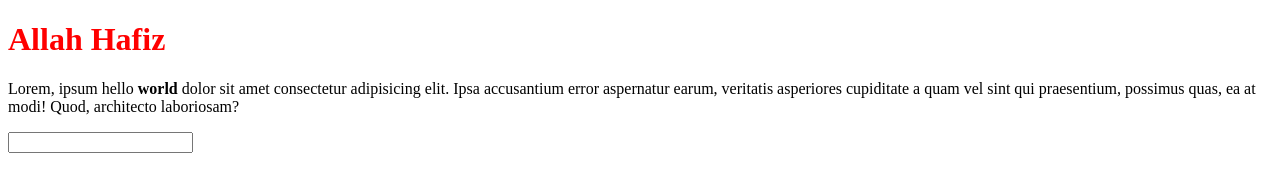
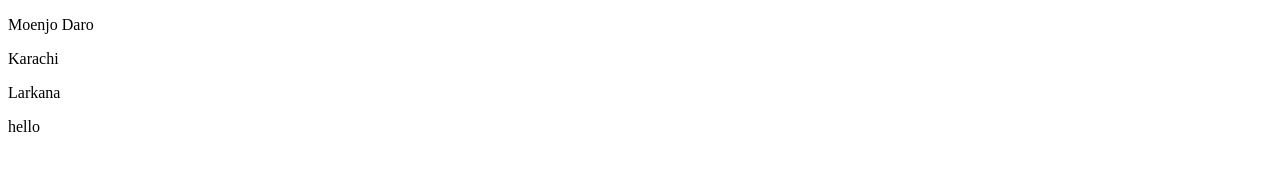
Before and after one commit to haideralishah/Saylani-Batch-9-Section-H, a plain HTML site: page JavaScript/class 16 - DOM Tree and Nodes/index.html in a window 1280 px wide. Drawn offline with Linux system fonts and the light colour scheme.

Commit message:
class code till next sibling and previous siblings and parent node

```diff
--- a/JavaScript/class 16 - DOM Tree and Nodes/index.html
+++ b/JavaScript/class 16 - DOM Tree and Nodes/index.html
@@ -8,12 +8,42 @@
     <title>Events</title>
     <link rel="stylesheet" href="style.css">
 </head>
+
 <body>
-    <h1 class="special">Hello World</h1>
-    <p>Lorem, ipsum <span>hello <b>world</b></span>    dolor sit amet consectetur adipisicing elit. Ipsa accusantium error aspernatur earum, veritatis
+    <!-- <h1 class="special">Hello World</h1>
+    <p>Lorem, ipsum <span>hello <b>world</b></span> dolor sit amet consectetur adipisicing elit. Ipsa accusantium error
+        aspernatur earum, veritatis
         asperiores cupiditate a quam vel sint qui praesentium, possimus quas, ea at modi! Quod, architecto laboriosam?
     </p>
-    <input type="text" name="username" id="username">
+    <div>
+        <p>
+            Lorem ipsum <em>Pakistan</em>
+            dolor, sit amet consectetur adipisicing elit. Quos accusamus omnis ipsam dolore deleniti aperiam
+            ab earum quasi autem doloremque est consectetur et magnam hic, error aspernatur voluptate dolorem quisquam!
+        </p>
+        <ul>
+            <li>A</li>
+            <li>B</li>
+            <li>C</li>
+        </ul>
+    </div>
+
+
+
+    <input type="text" name="username" id="username"> -->
+
+
+
+    <div id="div1">
+        <div id="div2">
+            <p>Chicago</p>
+            <p>Kansas City</p>
+            <p>St. Louis</p>
+        </div>
+        <div class="secondchild">
+            <p>hello</p>
+        </div>
+    </div>
 
 
     <script src="script.js"></script>
--- a/JavaScript/class 16 - DOM Tree and Nodes/script.js
+++ b/JavaScript/class 16 - DOM Tree and Nodes/script.js
@@ -1,8 +1,142 @@
+
+
+
+// var elmentNodes = document.childNodes[1].childNodes[2].childNodes[1];
+
+// console.log(elmentNodes);
+
+
+
+/*
+nodeType = 1 elementNode || 3 textNode
+nodeValue = ""
+nodeName = "P"
+
+*/
+
+// var div = document.querySelectorAll('div')[0];
+
+// console.log(div.childNodes[1].childNodes[1].childNodes[0]);
 
 
 
 
-var h1Element = document.childNodes[1].childNodes[2].childNodes[1]
-var h1WithQuery = document.querySelectorAll('h1')[0];
 
-h1Element.innerHTML = 'Allah Hafiz';
+
+
+
+
+
+
+
+
+
+
+
+
+
+
+
+
+
+
+
+
+
+/*
+parentNode
+firstChild
+lastChild
+nextSibling
+previousSibling
+*/
+
+
+
+// var p = document.querySelectorAll('p')[0];
+// p.parentNode.style.border = "1px dashed red";
+// p.parentNode.style.padding = "20px";
+// p.parentNode.style.backgroundColor = "#fff";
+
+// p.parentNode.parentNode.style.backgroundColor = "pink";
+// p.parentNode.parentNode.style.padding = "20px";
+// console.log(p)
+
+
+
+
+
+
+
+
+
+
+
+// var div2 = document.querySelectorAll('#div2')[0];
+// div2.firstChild.nextSibling.style.fontSize = "32px";
+// console.log(div2.firstChild.nextSibling);
+
+
+// CRUD
+// // create read update delete
+
+
+
+
+
+
+
+
+
+
+
+
+
+
+
+
+
+
+
+
+
+
+
+
+
+
+
+
+
+
+
+
+
+
+
+
+
+
+
+
+
+var div2 = document.querySelectorAll('#div2')[0];
+function changeTargetElement(childNumber, updatedContent){
+    var divChildList = div2.childNodes;
+    var childCount = 0;
+    for(var i = 0; i < divChildList.length; i++){
+        if(divChildList[i].nodeType=== 1){
+            childCount++;
+            if(childCount === childNumber){
+                divChildList[i].innerHTML = updatedContent;
+            }
+        }
+    }
+    console.log(childCount);
+}
+
+changeTargetElement(2, "Karachi");
+
+changeTargetElement(3, "Larkana");
+
+changeTargetElement(1, "Moenjo Daro");
```
